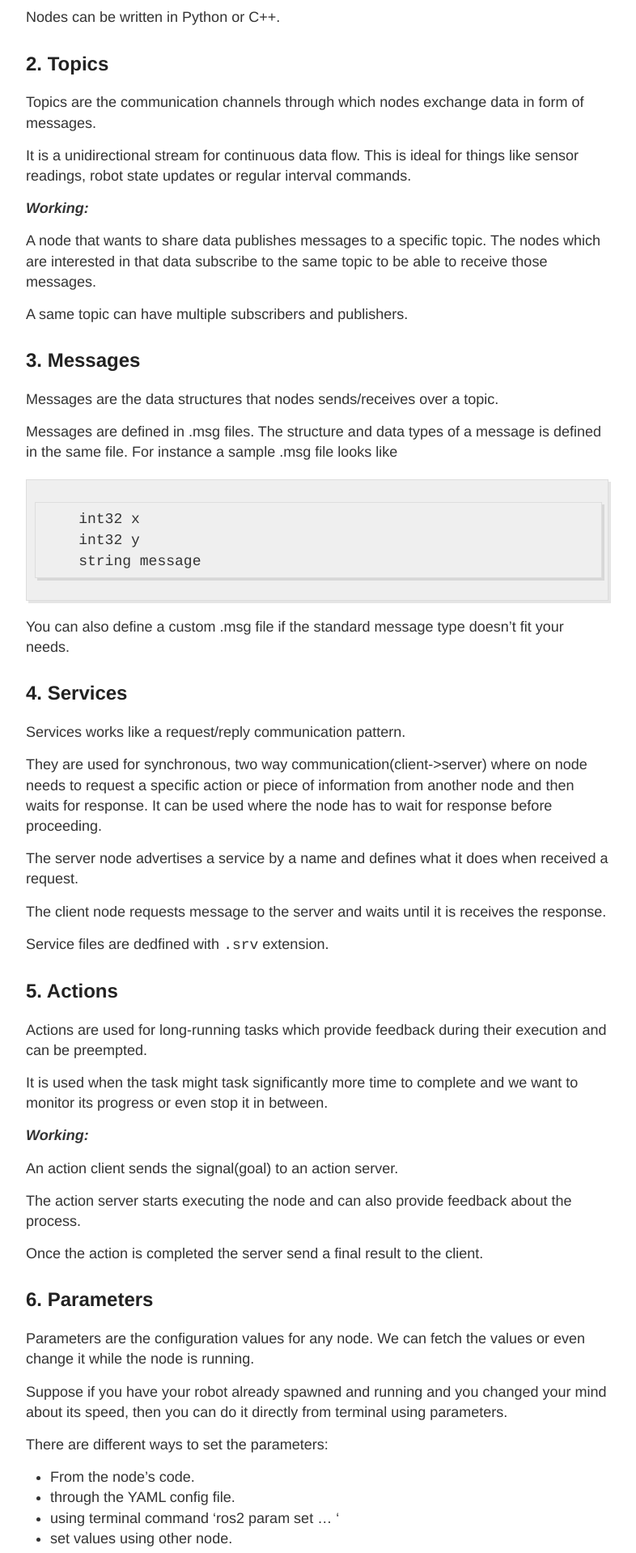
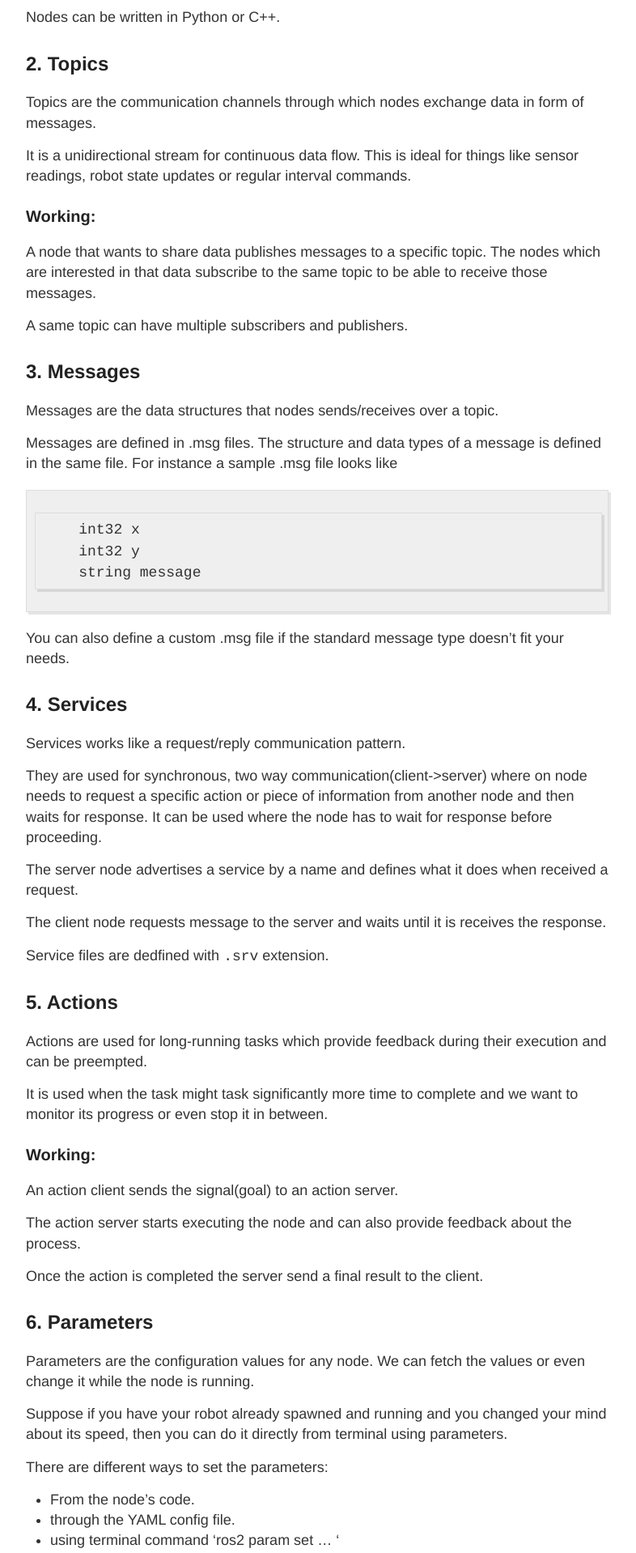
Before and after one commit to Chintan1971/chintan1971.github.io, a Jekyll site: the page built from _posts/2025-06-03-ros2-concepts.md, in a window 1280 px wide. Shown: the part 569-2487 px from the top of the page at 81% size, without its empty margins (248-1034 px from the left). Built offline with Jekyll 4.4.1, drawn with Linux system fonts in a browser that asks for light colours.

Commit message:
Update 2025-06-03-ros2-concepts.md

```diff
--- a/_posts/2025-06-03-ros2-concepts.md
+++ b/_posts/2025-06-03-ros2-concepts.md
@@ -23,7 +23,7 @@ Topics are the communication channels through which nodes exchange data in form
 
 It is a unidirectional stream for continuous data flow. This is ideal for things like sensor readings, robot state updates or regular interval commands.
 
-***Working:***
+### Working:
 
 A node that wants to share data publishes messages to a specific topic.
 The nodes which are interested in that data subscribe to the same topic to be able to receive those messages.
@@ -63,7 +63,7 @@ Actions are used for long-running tasks which provide feedback during their exec
 
 It is used when the task might task significantly more time to complete and we want to monitor its progress or even stop it in between.
 
-***Working:***
+### Working:
 
 An action client sends the signal(goal) to an action server.
 
@@ -85,7 +85,7 @@ There are different ways to set the parameters:
 
 Parameters can be very useful while using a pid controller to continuously tune the constants without having the build the program everytime.
 
-<h2 style="color:purple;"> 7. Launch Files</h2>
+## 7. Launch Files
 
 Launch files are very useful when we have multiple nodes to run. To avoid running nodes in each terminal, a launch file can accumulates all of tehm in a single file.
 
```
